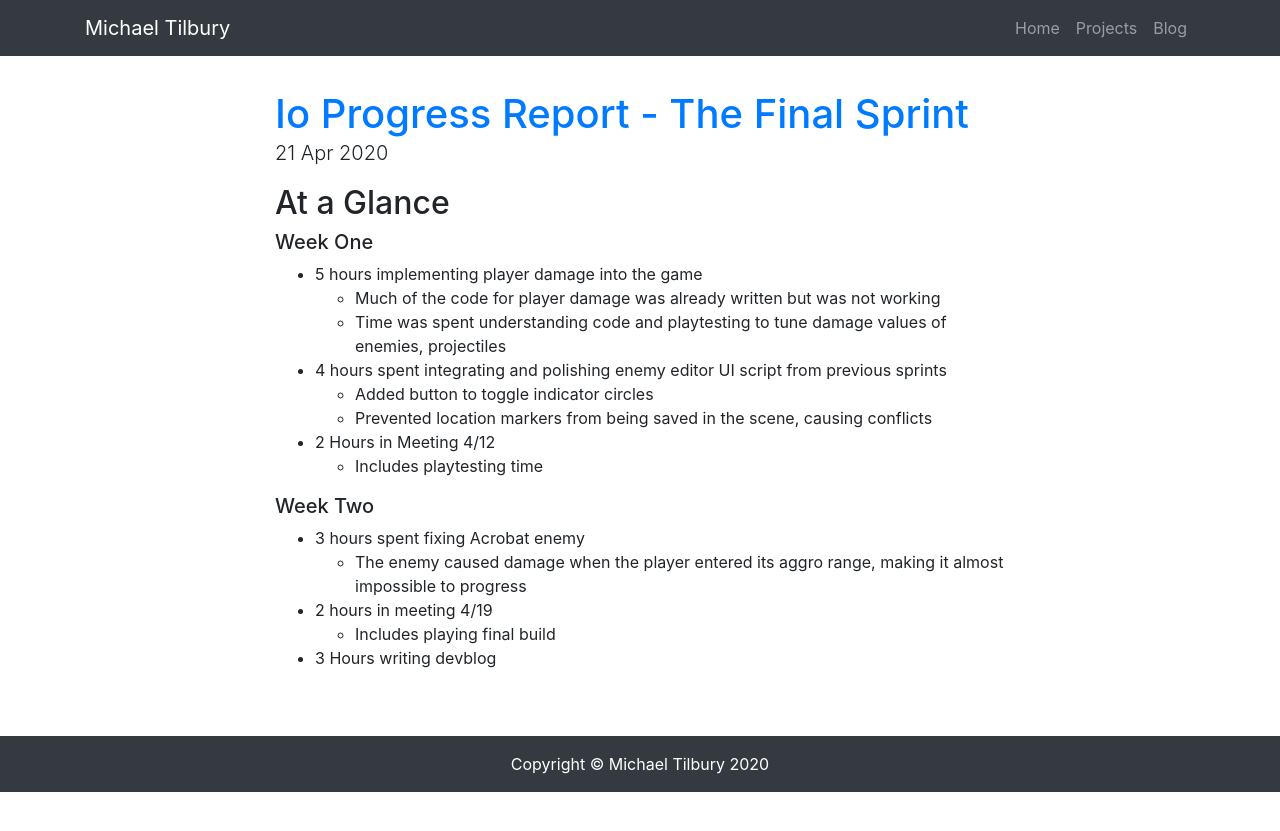
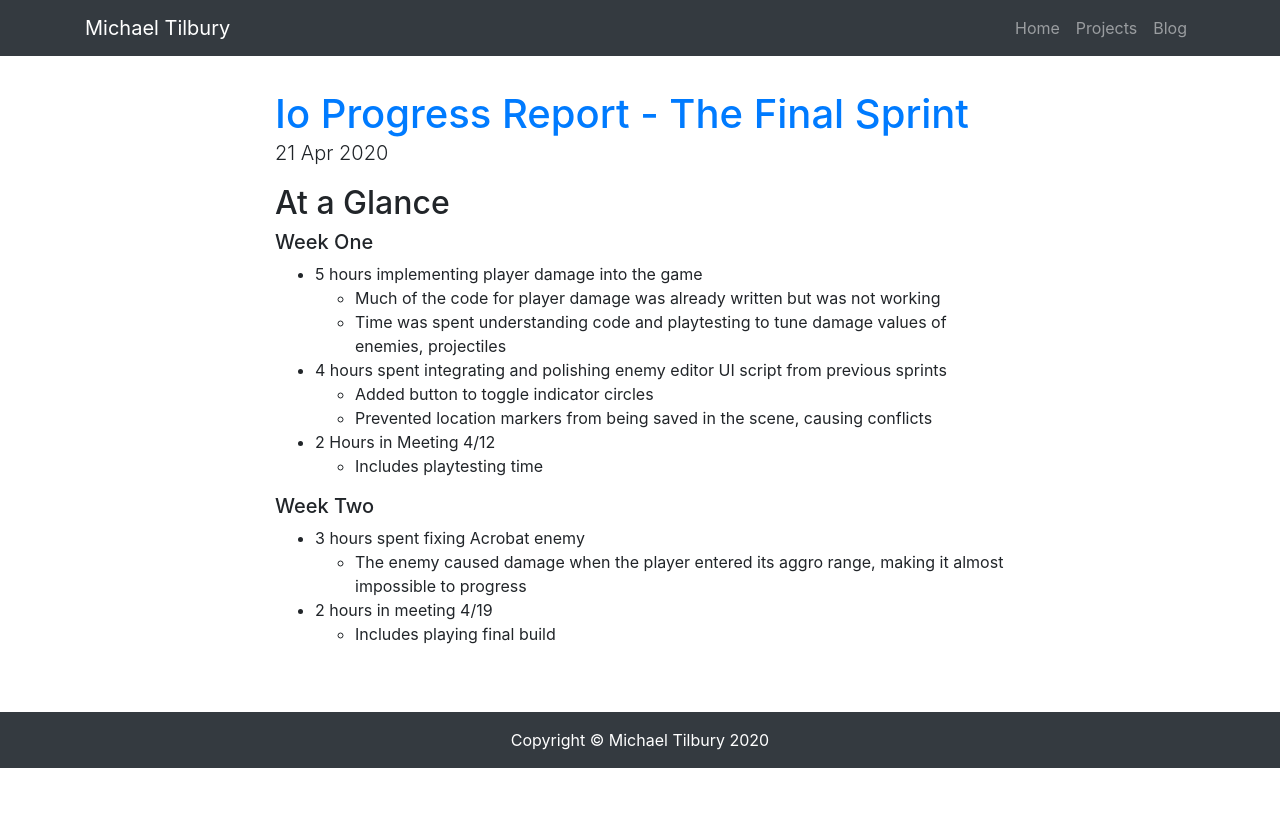
Before and after one commit to mtilbury/Personal-Site, a Jekyll site: the page built from _posts/2020-04-21-gold.md, in a window 1280 px wide. Shown: the top 831 px of the page. Built offline with Jekyll 4.4.1, drawn with Linux system fonts in a browser that asks for light colours.

Commit message:
Remove thing haven't done

```diff
--- a/_posts/2020-04-21-gold.md
+++ b/_posts/2020-04-21-gold.md
@@ -20,4 +20,4 @@ snippet: This was the last sprint before our final deliverable. I was tasked wit
   * The enemy caused damage when the player entered its aggro range, making it almost impossible to progress
 * 2 hours in meeting 4/19
   * Includes playing final build
-* 3 Hours writing devblog
+<!-- * 3 Hours writing devblog -->
```
